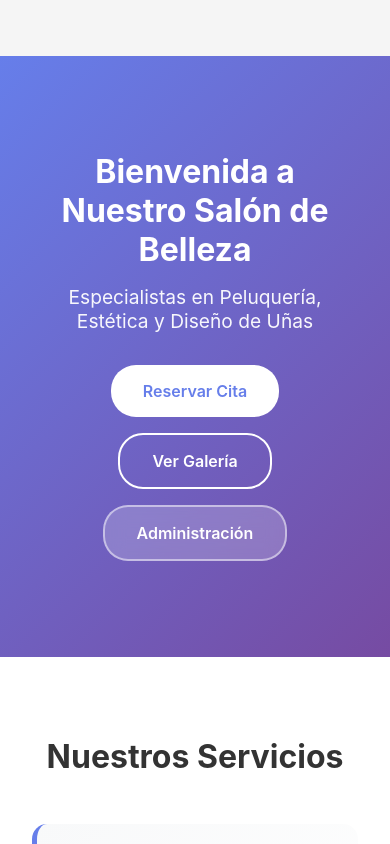
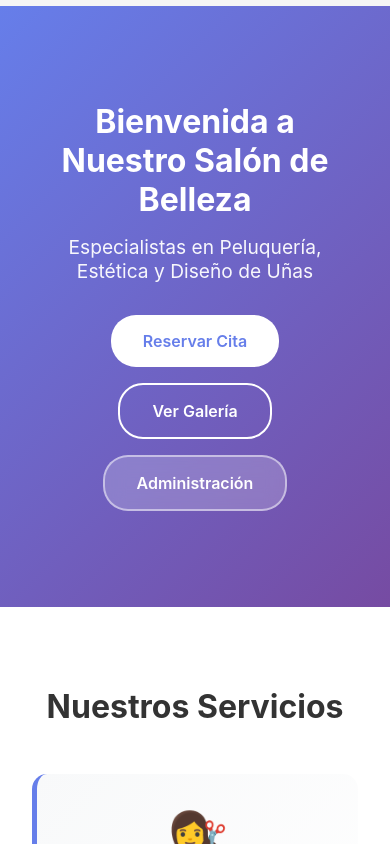
Before and after one commit to jeronimogg90/crm_peluqueria, a React (Vite) app in the folder frontend/: page / in a window 390 px wide. Shown: the top 844 px of the page. Built offline with nearby package versions, Linux system fonts and the light colour scheme; no server answers.

Commit message:
ajustes css

```diff
--- a/frontend/src/App.css
+++ b/frontend/src/App.css
@@ -8,10 +8,3 @@
 .App {
   padding-top: env(safe-area-inset-top, 0px);
 }
-
-@media (max-width: 430px) {
-  /* add a tiny extra gap on small phones so sticky navbars don't collide with notch */
-  .App {
-    padding-top: calc(env(safe-area-inset-top, 0px) + 50px);
-  }
-}
```
